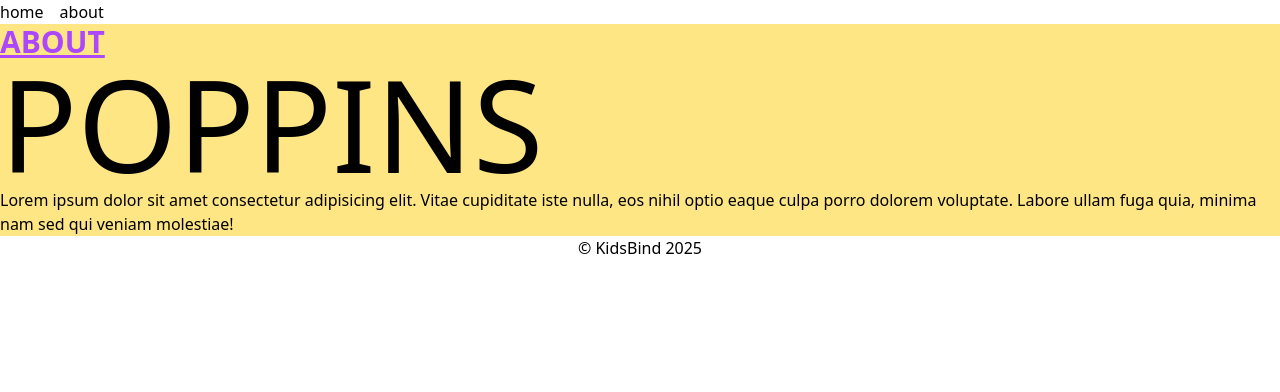
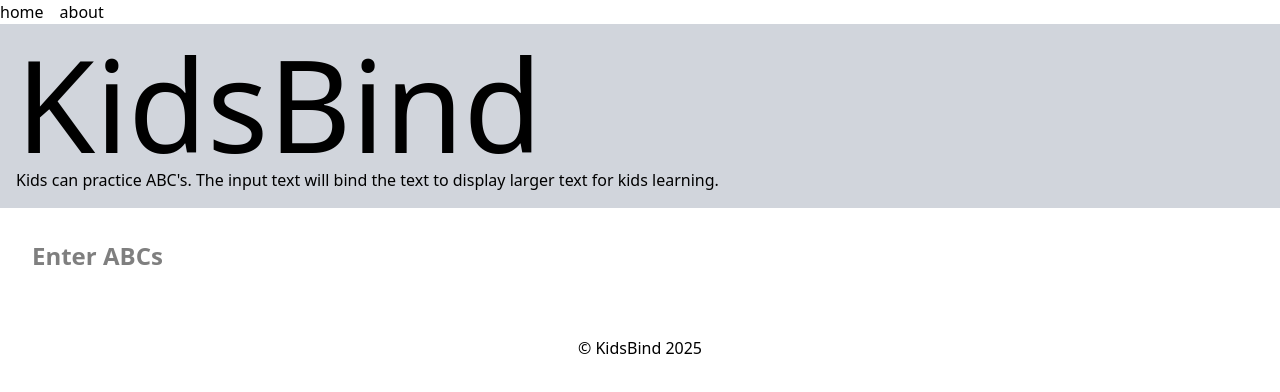
Before and after one commit to jasonleewilson/kidsbind, an Astro site: page /about in a window 1280 px wide. Built offline with nearby package versions, Linux system fonts and the light colour scheme; Astro itself is replaced by a stand-in of ours.

Commit message:
added databind

```diff
--- a/astro.config.mjs
+++ b/astro.config.mjs
@@ -10,6 +10,13 @@ import react from "@astrojs/react";
 export default defineConfig({
   vite: {
     plugins: [tailwindcss()],
+    resolve: {
+      // Use react-dom/server.edge instead of react-dom/server.browser for React 19.
+      // Without this, MessageChannel from node:worker_threads needs to be polyfilled.
+      alias: import.meta.env.PROD && {
+        "react-dom/server": "react-dom/server.edge",
+      },
+    },
   },
 
   adapter: cloudflare({
--- a/src/components/About.astro
+++ b/src/components/About.astro
@@ -1,23 +1,24 @@
 ---
 // import astroLogo from "../assets/astro.svg";
 // import background from "../assets/background.svg";
+import { Databind } from "../components/Databind";
 ---
 
 <div id='container'>
   <!-- <img id='background' src={background.src} alt='' fetchpriority='high' /> -->
   <main>
-    <section
-      class='container mx-auto h-full w-screen justify-center items-center bg-amber-200'
-    >
-      <h1 class='text-3xl font-bold underline text-purple-500'>ABOUT</h1>
-      <h2 class='text-9xl font-thin'>
-        <span class='font-extralight'>POP</span>PINS
-      </h2>
+    <section class='container mx-auto w-auto p-4 items-center bg-gray-300'>
+      <!-- <h1 class='text-3xl font-bold underline text-purple-500'>ABOUT</h1> -->
+      <h1 class='text-4xl md:text-9xl font-thin'>
+        <span class='font-extralight'>Kids</span>Bind
+      </h1>
       <p>
-        Lorem ipsum dolor sit amet consectetur adipisicing elit. Vitae
-        cupiditate iste nulla, eos nihil optio eaque culpa porro dolorem
-        voluptate. Labore ullam fuga quia, minima nam sed qui veniam molestiae!
+        Kids can practice ABC's. The input text will bind the text to display
+        larger text for kids learning.
       </p>
+    </section>
+    <section class='container mx-auto font-extrabold text-green-500'>
+      <Databind client:load />
     </section>
   </main>
 </div>
--- /dev/null
+++ b/src/components/Databind.jsx
@@ -0,0 +1,24 @@
+import React, { useState } from "react";
+
+export function Databind(props) {
+  const [inputValue, setInputValue] = useState("");
+
+  const handleInputChange = (event) => {
+    setInputValue(event.target.value);
+  };
+
+  return (
+    <div className='w-auto'>
+      <input
+        className='m-4 p-4 text-2xl text-black focus:border-green-500 focus:outline focus:outline-green-500'
+        type='text'
+        value={inputValue}
+        onChange={handleInputChange}
+        placeholder='Enter ABCs'
+        maxLength='26'
+      />
+      <p className='uppercase text-9xl wrap-break-word pb-4'>{inputValue}</p>
+      <p className='lowercase text-9xl wrap-break-word pb-4'>{inputValue}</p>
+    </div>
+  );
+}
--- a/src/layouts/Layout.astro
+++ b/src/layouts/Layout.astro
@@ -11,13 +11,6 @@ import Footer from "../components/Footer.astro";
     <meta name='viewport' content='width=device-width' />
     <link rel='icon' type='image/svg+xml' href='/favicon.svg' />
 
-    <link rel='preconnect' href='https://fonts.googleapis.com' />
-    <link rel='preconnect' href='https://fonts.gstatic.com' crossorigin />
-    <link
-      href='https://fonts.googleapis.com/css2?family=Poppins:ital,wght@0,100;0,200;0,300;0,400;0,500;0,600;0,700;0,800;0,900;1,100;1,200;1,300;1,400;1,500;1,600;1,700;1,800;1,900&display=swap'
-      rel='stylesheet'
-    />
-
     <meta name='generator' content={Astro.generator} />
     <title>Astro Basics</title>
   </head>
```
